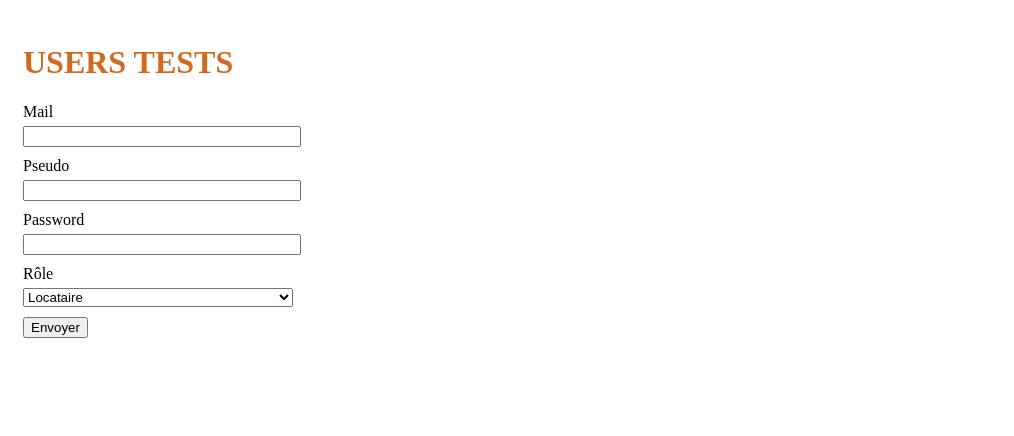
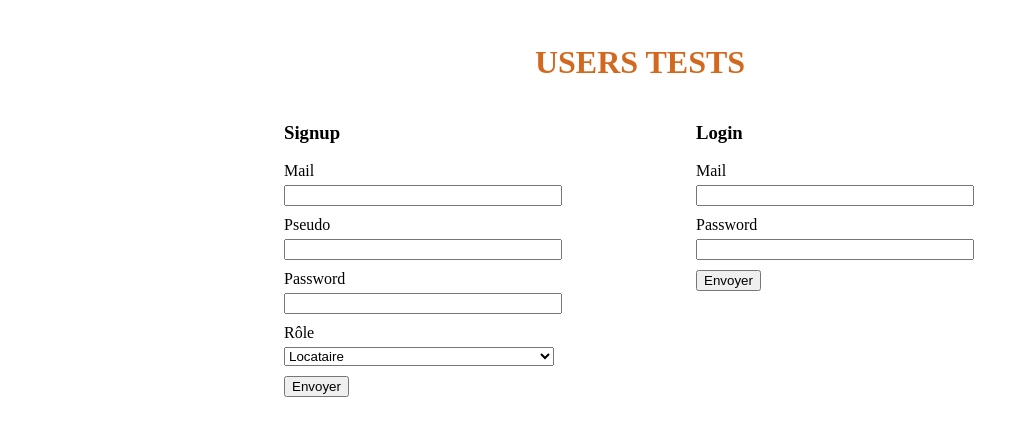
Before and after one commit to remi1230/learningformation-nodejs, a website: page views/users.html in a window 1280 px wide. Shown: the whole page, without its empty margins (0-1014 px from the left). Drawn offline with Linux system fonts and the light colour scheme.

```diff
--- a/public/css/style.css
+++ b/public/css/style.css
@@ -24,9 +24,24 @@
     display: block;
     margin-bottom: 5px;
 }
-.inputUsersForm{
+.inputForm{
     width: 90%;
     margin-bottom: 10px;
+}
+.formulaire{
+    width: 300px;
+}
+.center{
+    text-align: center;
+}
+.formsContainer{
+    display: grid;
+    grid-template-columns: repeat(2, 1fr);
+    gap: 112px;
+}
+.formsSuperContainer{
+    display: flex;
+    justify-content: center;
 }
 
 #uiTitle{
@@ -45,9 +60,6 @@
     column-gap: 25px;
     justify-items: center;
 }
-#signupForm{
-    width: 300px;
-}
 #users-ui-container{
     padding: 15px;
 }
--- a/public/js/script.js
+++ b/public/js/script.js
@@ -1,6 +1,9 @@
+let connectInfos = {};
+
 const openWindow = endPoint => { window.open("http://localhost:3000/test/" + endPoint, "_blank"); };
 
-document.getElementById('signupForm').addEventListener('submit', function(e) {
+function addListenerOnForm(formId, enPoint){
+  document.getElementById(formId).addEventListener('submit', function(e) {
     e.preventDefault();
 
     var formData = new FormData(this);
@@ -9,7 +12,7 @@
     formData.forEach((value, key) => { object[key] = value });
     var jsonData = JSON.stringify(object);
 
-    fetch('http://localhost:3000/signup', {
+    fetch('http://localhost:3000/' + enPoint, {
       method: 'POST',
       headers: {
         'Content-Type': 'application/json',
@@ -17,6 +20,13 @@
       body: jsonData
     })
     .then(response => response.json())
-    .then(data => console.log('Succès:', data))
+    .then(data => { connectInfos[formId] = data; console.log('Succès:', data)})
     .catch((error) => console.error('Erreur:', error));
-});
+  });
+}
+
+//******************************* USERS *******************************//
+addListenerOnForm('signupForm', 'signup');
+addListenerOnForm('loginForm', 'login');
+
+//******************************* VEHICLES *******************************//
--- a/views/users.html
+++ b/views/users.html
@@ -13,16 +13,20 @@
 
 <body>
     <div id="users-ui-container">
-        <h1>USERS TESTS</h1>
-        <form id="signupForm" class="forulaire">
+        <h1 class="center">USERS TESTS</h1>
+        <div class="formsSuperContainer">
+            <div class="formsContainer">
+                <div class="subFormsContainer">
+                    <h3>Signup</h3>
+                    <form id="signupForm" class="formulaire">
                         <label for="email" class="block">Mail</label>
-            <input type="email" id="email" name="email" class="inputUsersForm">
+                        <input type="email" id="email" name="email" class="inputForm">
                         <label for="pseudo" class="block">Pseudo</label>
-            <input type="text" id="pseudo" name="pseudo" class="inputUsersForm">
+                        <input type="text" id="pseudo" name="pseudo" class="inputForm">
                         <label for="password" class="block">Password</label>
-            <input type="password" id="password" name="password" class="inputUsersForm">
+                        <input type="password" id="password" name="password" class="inputForm">
                         <label for="role" class="block">Rôle</label>
-            <select id="role" name="role" class="inputUsersForm">
+                        <select id="role" name="role" class="inputForm">
                             <option value="locataire" class="usersRolesOptions">Locataire</option>
                             <option value="prestataire" class="usersRolesOptions">Prestataire</option>
                             <option value="administrateur" class="usersRolesOptions">Administrateur</option>
@@ -30,6 +34,19 @@
                         <button type="submit">Envoyer</button>
                     </form>
                 </div>
+                <div class="subFormsContainer">
+                    <h3>Login</h3>
+                    <form id="loginForm" class="formulaire">
+                        <label for="email" class="block">Mail</label>
+                        <input type="email" id="email" name="email" class="inputForm">
+                        <label for="password" class="block">Password</label>
+                        <input type="password" id="password" name="password" class="inputForm">
+                        <button type="submit">Envoyer</button>
+                    </form>
+                </div>
+            </div>
+        </div>
+    </div>
 </body>
 
 </html>
```
Also changed, not shown: views/vehicles.html (+28 -1 lines). Lines whose indentation alone changed are shown as unchanged.
